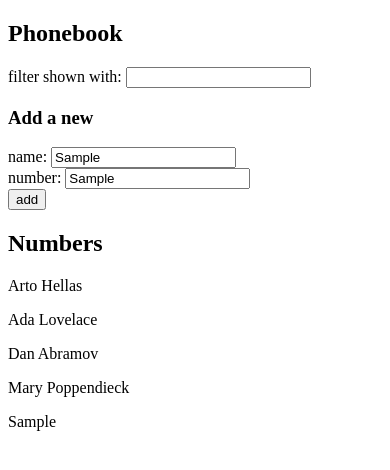
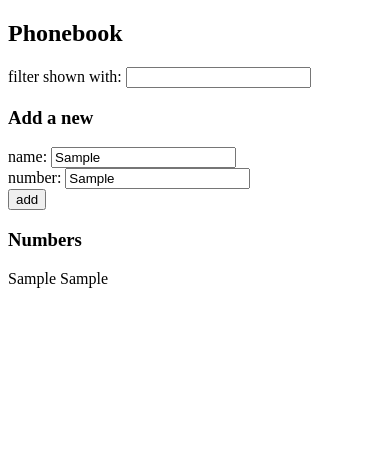
Before and after one commit to ArpithaMobinius/full_stack, a React (Create React App) app in the folder part2/phonebook/: page / in a window 390 px wide. Both pictures are taken after typing "Sample", "Sample" into the empty fields and a click on the button "add". Shown: the top 470 px of the page. Built offline with nearby package versions, Linux system fonts and the light colour scheme.

Commit message:
2.10: The Phonebook Step5

```diff
--- a/part2/phonebook/src/App.js
+++ b/part2/phonebook/src/App.js
@@ -1,73 +1,25 @@
 import React, { useState } from 'react'
-
-const DisplayNumbers = (props) => {
-  let filtered = props.persons.filter(person => person.name.match(new RegExp(props.filterName, 'i')))
-
-  return filtered.map((persons, index) => {
-    return (
-      <p key={index}> {persons.name} {persons.numbers}</p>
-    )
-  })
-}
+import Filter from './component/filter';
+import PersonForm from './component/form';
+import Persons from './component/person';
 
 const App = () => {
-  const [ persons, setPersons] = useState([
-    { name: 'Arto Hellas', number: '040-123456' },
-    { name: 'Ada Lovelace', number: '39-44-5323523' },
-    { name: 'Dan Abramov', number: '12-43-234345' },
-    { name: 'Mary Poppendieck', number: '39-23-6423122' }
-  ])
-  const [ newName, setNewName ] = useState('')
-  const [ newNumber, setNewNumber ] = useState(0)
+  const [ persons, setPersons] = useState([])
   const [ filterName, setfilterName ] = useState('')
-
-  const mySubmitHandler = (event) => {
-    event.preventDefault();
-    const check = persons.filter(persons =>  persons.name === newName)
-
-    if(check.length) {
-      alert(`${newName} is already added to phonebook`)
-    } else {
-      setPersons([
-        ...persons,
-        {
-          name: newName,
-          number: newNumber
-        }
-      ]);
-   }
-  }
-
-  const nameChangeHandler = (event) => {
-    setNewName(event.target.value)
-  }
-
-  const numberChangeHandler = (event) => {
-    setNewNumber(event.target.value)
-  }
-
-  const filterChangeHandler = (event) => {
-    setfilterName(event.target.value)
-  }
 
   return (
     <div>
       <h2>Phonebook</h2>
-      <div>
-          filter shown with: <input name='filter' onChange={filterChangeHandler}/>
-      </div>
+
+      <Filter setfilterName={setfilterName}/>
+
       <h3>Add a new</h3>
-      <form onSubmit={mySubmitHandler}>
-        <div>
-          name: <input name='name' onChange={nameChangeHandler}/>
-        </div>
-        <div>number: <input name='number' onChange={numberChangeHandler} /></div>
-        <div>
-          <button type="submit">add</button>
-        </div>
-      </form>
-      <h2>Numbers</h2>
-      <DisplayNumbers persons={persons} filterName={filterName}/>
+
+      <PersonForm persons={persons} setPersons={setPersons} />
+
+      <h3>Numbers</h3>
+
+      <Persons persons={persons} filterName={filterName}/>
     </div>
   )
 }
--- /dev/null
+++ b/part2/phonebook/src/component/filter.js
@@ -0,0 +1,15 @@
+import React from 'react'
+
+// const filterChangeHandler = (event) => {
+//     setfilterName(event.target.value)
+// }
+
+const Filter = (props) => {
+    return (
+        <div>
+            filter shown with: <input name='filter' onChange={(event) => props.setfilterName(event.target.value)}/>
+        </div>
+    )
+}
+
+export default Filter;
--- /dev/null
+++ b/part2/phonebook/src/component/form.js
@@ -0,0 +1,40 @@
+import React, { useState } from 'react'
+
+const PersonForm = (props) => {
+
+    const [ newName, setNewName ] = useState('')
+    const [ newNumber, setNewNumber ] = useState(0)
+
+    const mySubmitHandler = (event) => {
+        event.preventDefault();
+        const check = props.persons.filter(persons =>  persons.name === newName)
+
+        if(check.length) {
+          alert(`${newName} is already added to phonebook`)
+        } else {
+            props.setPersons([
+            ...props.persons,
+            {
+              name: newName,
+              number: newNumber
+            }
+          ]);
+        }
+      }
+
+    return (
+        <form onSubmit={mySubmitHandler}>
+        <div>
+            name: <input name='name' onChange={(event) => setNewName(event.target.value)}/>
+        </div>
+        <div>
+            number: <input name='number' onChange={(event) => setNewNumber(event.target.value)} />
+        </div>
+        <div>
+            <button type="submit">add</button>
+        </div>
+        </form>
+    )
+}
+
+export default PersonForm;
--- /dev/null
+++ b/part2/phonebook/src/component/person.js
@@ -0,0 +1,13 @@
+import React from 'react'
+
+const Persons = (props) => {
+    let filtered = props.persons.filter(person => person.name.match(new RegExp(props.filterName, 'i')))
+
+    return filtered.map((persons, index) => {
+      return (
+        <p key={index}> {persons.name} {persons.number}</p>
+      )
+    })
+  }
+
+export default Persons;
```
